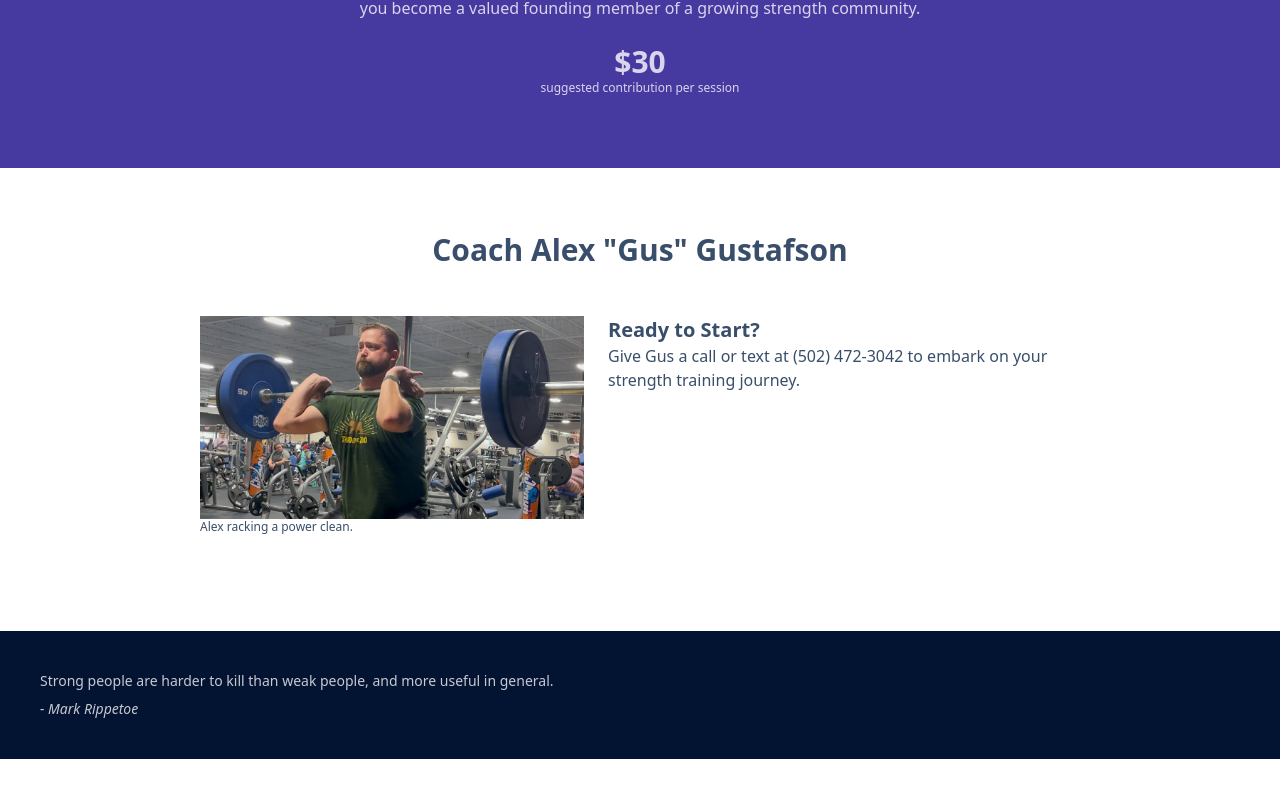
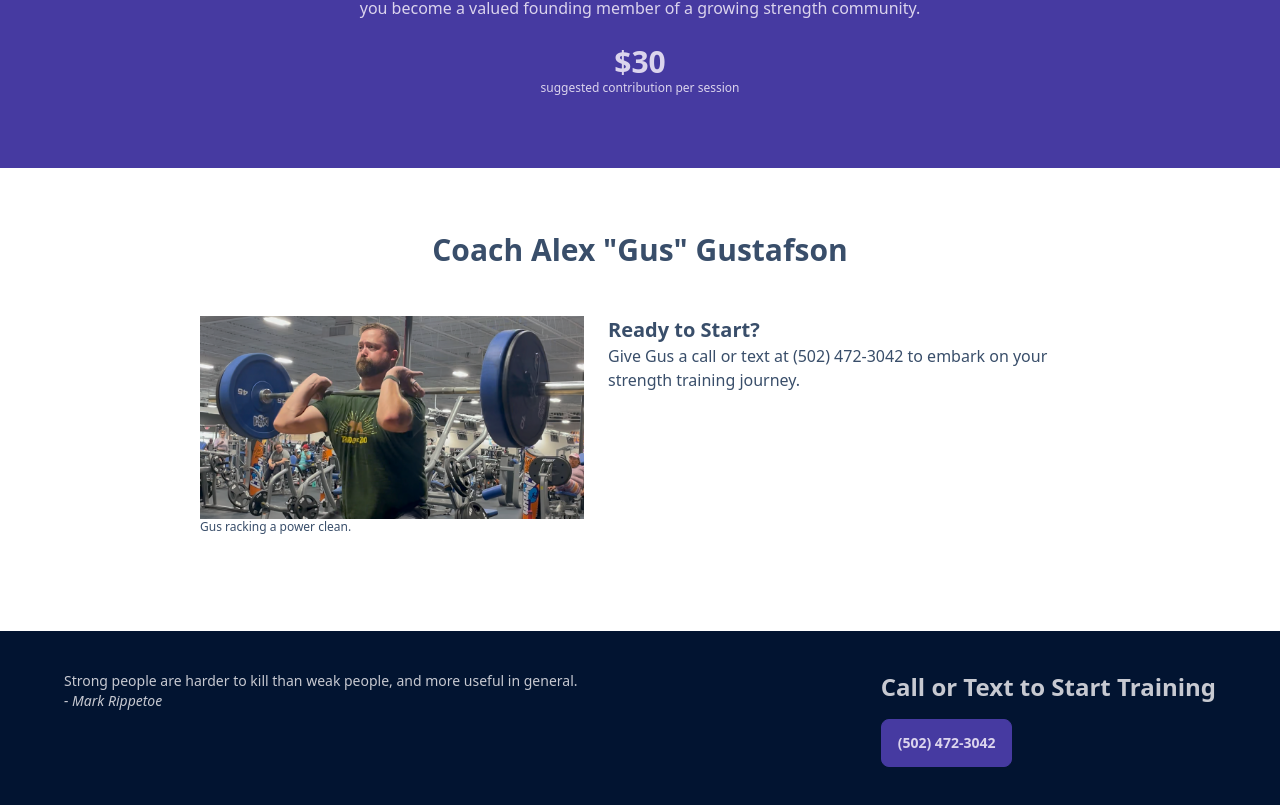
Before and after one commit to alexjgustafson/gus.coach, a SvelteKit app: page / in a window 1280 px wide. Shown: the part 1444-2249 px from the top of the page. Before the commit the page ends 2203 px from the top, so only its background shows below. Built offline with nearby package versions, Linux system fonts and the light colour scheme.

Commit message:
add cta to footer, fix caption

```diff
--- a/src/routes/+page.svelte
+++ b/src/routes/+page.svelte
@@ -50,8 +50,8 @@
     <h2 class="text-2xl md:text-3xl py-4 mb-8 font-bold text-center">Coach Alex "Gus" Gustafson</h2>
     <div class="flex flex-col lg:flex-row px-2 lg:px-24 xl:px-48">
       <div class="flex-none flex flex-col items-center pb-12">
-        <img src="alex-power-clean.png" alt="Alex racking a power clean." class="w-96" width="1080 " height="572"/>
-        <figcaption class="text-left text-xs w-full">Alex racking a power clean.</figcaption>
+        <img src="alex-power-clean.png" alt="Gus racking a power clean." class="w-96" width="1080 " height="572"/>
+        <figcaption class="text-left text-xs w-full">Gus racking a power clean.</figcaption>
       </div>
       <div class="flex-1 lg:pl-6">
         <h3 class="text-xl font-bold">Ready to Start?</h3>
@@ -61,8 +61,14 @@
   </div>
 </div>
 <footer class="footer p-10 bg-neutral text-neutral-content">
-  <blockquote>
-    Strong people are harder to kill than weak people, and more useful in general.
-    <cite>- Mark Rippetoe</cite>
-  </blockquote>
+  <div class="container flex flex-col md:flex-row md:justify-between">
+    <blockquote class="px-6">
+      <span class="block">Strong people are harder to kill than weak people, and more useful in general.</span>
+      <cite class="block">- Mark Rippetoe</cite>
+    </blockquote>
+    <div class="flex flex-col text-2xl px-6 py-6 md:py-0">
+      <p class="font-bold mb-4">Call or Text to Start Training</p>
+      <p><a href="tel:5024723042" class="btn btn-secondary">(502) 472-3042</a></p>
+    </div>
+  </div>
 </footer>
```
